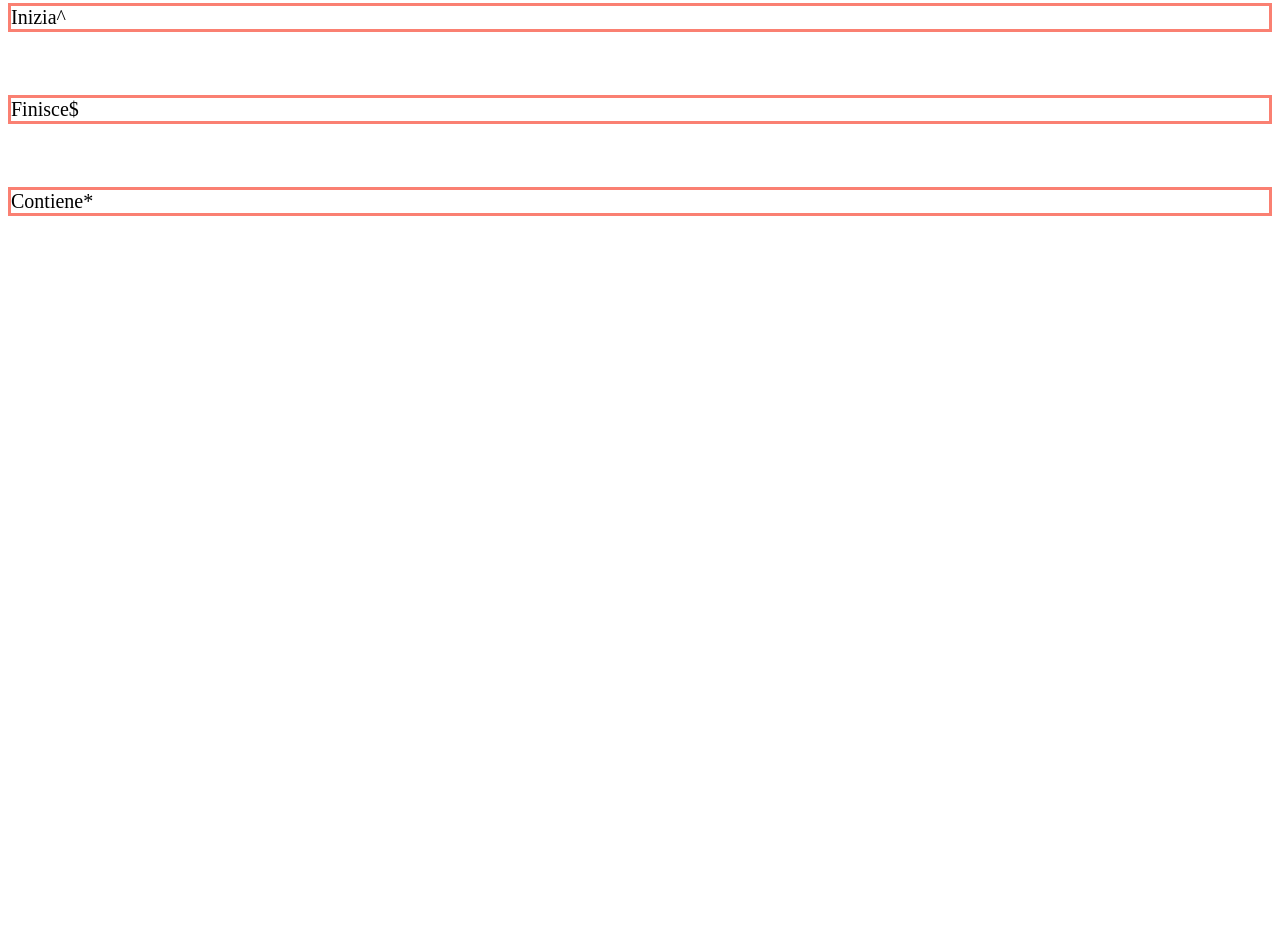
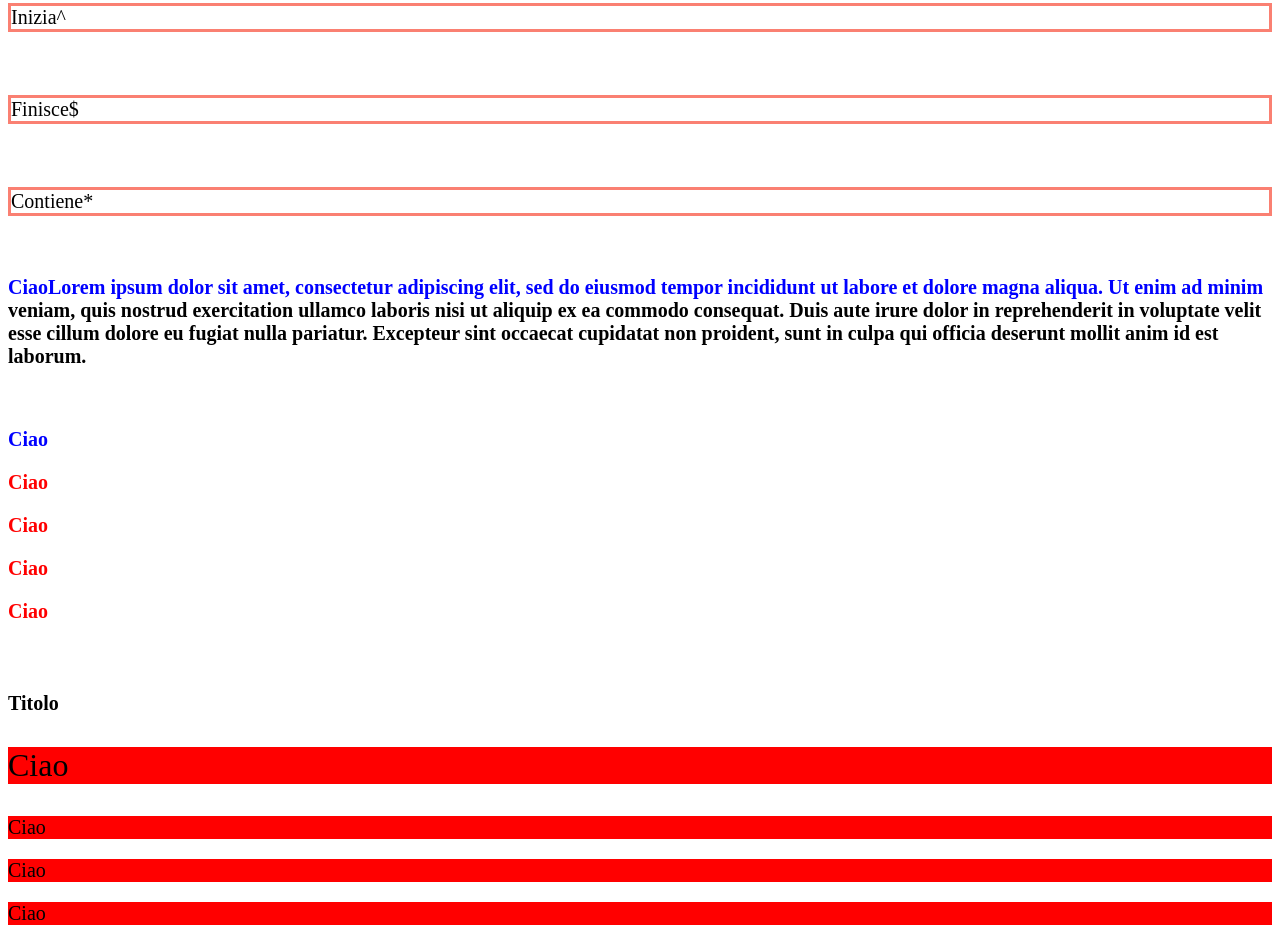
Before and after one commit to francescobignardi/CSS, a plain HTML site: page index.html in a window 1280 px wide. Shown: the part 494-1439 px from the top of the page. Before the commit the page ends 800 px from the top, so only its background shows below. Drawn offline with Linux system fonts and the light colour scheme.

Commit message:
Aggiungo codice

```diff
--- a/index.html
+++ b/index.html
@@ -1,5 +1,6 @@
 <!DOCTYPE html>
 <html lang="en">
+
 <head>
     <meta charset="UTF-8">
     <meta name="viewport" content="width=device-width, initial-scale=1.0">
@@ -7,41 +8,70 @@
 
     <style>
         h1,
-        .classe1{
+        .classe1 {
             color: blue;
         }
-        strong{
+
+        strong {
             background-color: brown;
         }
-        *{
+
+        * {
             font-size: 20px;
         }
-        .classe1.classe2{
+
+        .classe1.classe2 {
             border: solid 1px red;
         }
-        #univoco{
+
+        #univoco {
             background-color: cadetblue;
         }
-        a[title="Titolo"]{
+
+        a[title="Titolo"] {
             background-color: coral;
         }
-        p[class~="bao"]{
+
+        p[class~="bao"] {
             border: solid salmon;
         }
-        p[class^="ini"]{
+
+        p[class^="ini"] {
             border: solid salmon;
         }
-        p[class$="finisce"]{
+
+        p[class$="finisce"] {
             border: solid salmon;
         }
-        p[class*="bbb"]{
+
+        p[class*="bbb"] {
             border: solid salmon;
         }
-        a:hover{
+
+        a:hover {
             color: pink;
+        }
+        h2::first-line{
+            color: blue;
+        }
+        h2::before{
+            content: "Ciao";
+        }
+        h3 p{
+            color: blue;
+        }
+        h3 > p{
+            color: red;
+        }
+        h4 + p{
+            font-size:xx-large;
+        }
+        h4 ~ p{
+            background-color: red;
         }
     </style>
 </head>
+
 <body>
     <h1>Titolo</h1>
     <p>Paragrafo <strong>grassetto</strong></p>
@@ -63,7 +93,30 @@
     <p class="aaa finisce">Finisce$</p>
     <br>
     <p class="contiene bbb">Contiene*</p>
+    <br>
+    <h2>Lorem ipsum dolor sit amet, consectetur adipiscing elit, sed do eiusmod tempor incididunt ut labore et dolore
+        magna aliqua. Ut enim ad minim veniam, quis nostrud exercitation ullamco laboris nisi ut aliquip ex ea commodo
+        consequat. Duis aute irure dolor in reprehenderit in voluptate velit esse cillum dolore eu fugiat nulla
+        pariatur. Excepteur sint occaecat cupidatat non proident, sunt in culpa qui officia deserunt mollit anim id est
+        laborum.</h2>
 
+    <br>
+    <h3>
+        <div><p>Ciao</p></div>
+        <p>Ciao</p>
+        <p>Ciao</p>
+        <p>Ciao</p>
+        <p>Ciao</p>
+    </h3>
+
+    <br>
+
+    <h4>Titolo</h4>
+    <p>Ciao</p>
+    <p>Ciao</p>
+    <p>Ciao</p>
+    <p>Ciao</p>
 
 </body>
+
 </html>
```
